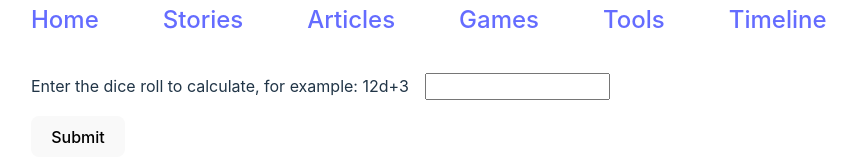
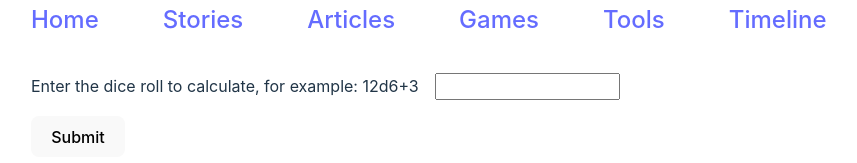
Before and after one commit to SZwuxin/vite-project, a React (Vite) app: page /tools/diceRoller in a window 1280 px wide. Shown: the top 163 px of the page, without its empty margins (209-1066 px from the left). Built offline with nearby package versions, Linux system fonts and the light colour scheme.

Commit message:
update example

```diff
--- a/src/pages/tools/diceRoller.tsx
+++ b/src/pages/tools/diceRoller.tsx
@@ -51,7 +51,7 @@ export const DiceRoller = () => {
     }
     return (
         <>
-        <label className='birthday'> Enter the dice roll to calculate, for example: 12d+3 <input className='birthdayInput' name="diceroll" value={dice} onInput={e => setD(e)}/>  </label>
+        <label className='birthday'> Enter the dice roll to calculate, for example: 12d6+3 <input className='birthdayInput' name="diceroll" value={dice} onInput={e => setD(e)}/>  </label>
         <Button variant="info" onClick={() => {calculateDice(dice)}}>Submit</Button>
         {display && (
             <p> The dice rolled {roll}, with the final result of {result} </p>
```
